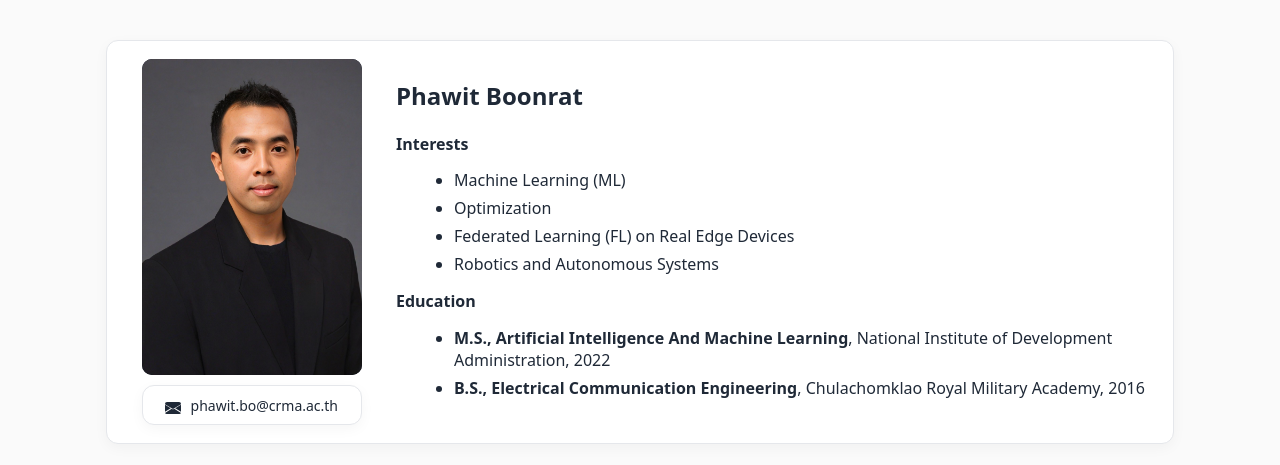
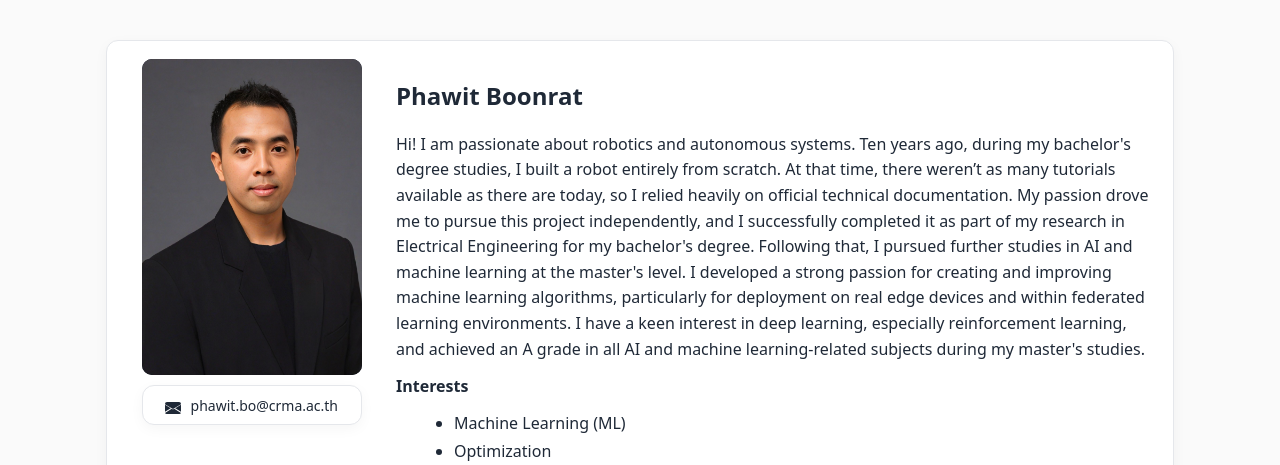
Before and after one commit to phawitb/phawitb.github.io, a plain HTML site: page index.html in a window 1280 px wide. Shown: the top 465 px of the page. Drawn offline with Linux system fonts and the light colour scheme.

Commit message:
Update index.html

```diff
--- a/index.html
+++ b/index.html
@@ -122,10 +122,10 @@
       <div class="content">
         <h1>Phawit Boonrat</h1>
 
-<!--         <p>Hi! I am passionate about robotics and autonomous systems. Ten years ago, during my bachelor's degree studies, I built a robot entirely from scratch. At that time, there weren’t as many tutorials available as there are today, so I relied heavily on official technical documentation. My passion drove me to pursue this project independently, and I successfully completed it as part of my research in Electrical Engineering for my bachelor's degree.
+        <p>Hi! I am passionate about robotics and autonomous systems. Ten years ago, during my bachelor's degree studies, I built a robot entirely from scratch. At that time, there weren’t as many tutorials available as there are today, so I relied heavily on official technical documentation. My passion drove me to pursue this project independently, and I successfully completed it as part of my research in Electrical Engineering for my bachelor's degree.
 
           Following that, I pursued further studies in AI and machine learning at the master's level. I developed a strong passion for creating and improving machine learning algorithms, particularly for deployment on real edge devices and within federated learning environments. I have a keen interest in deep learning, especially reinforcement learning, and achieved an A grade in all AI and machine learning-related subjects during my master's studies.</p>
- -->
+
         <p><strong>Interests</strong></p>
         <ul>
           <li>Machine Learning (ML)</li>
```
